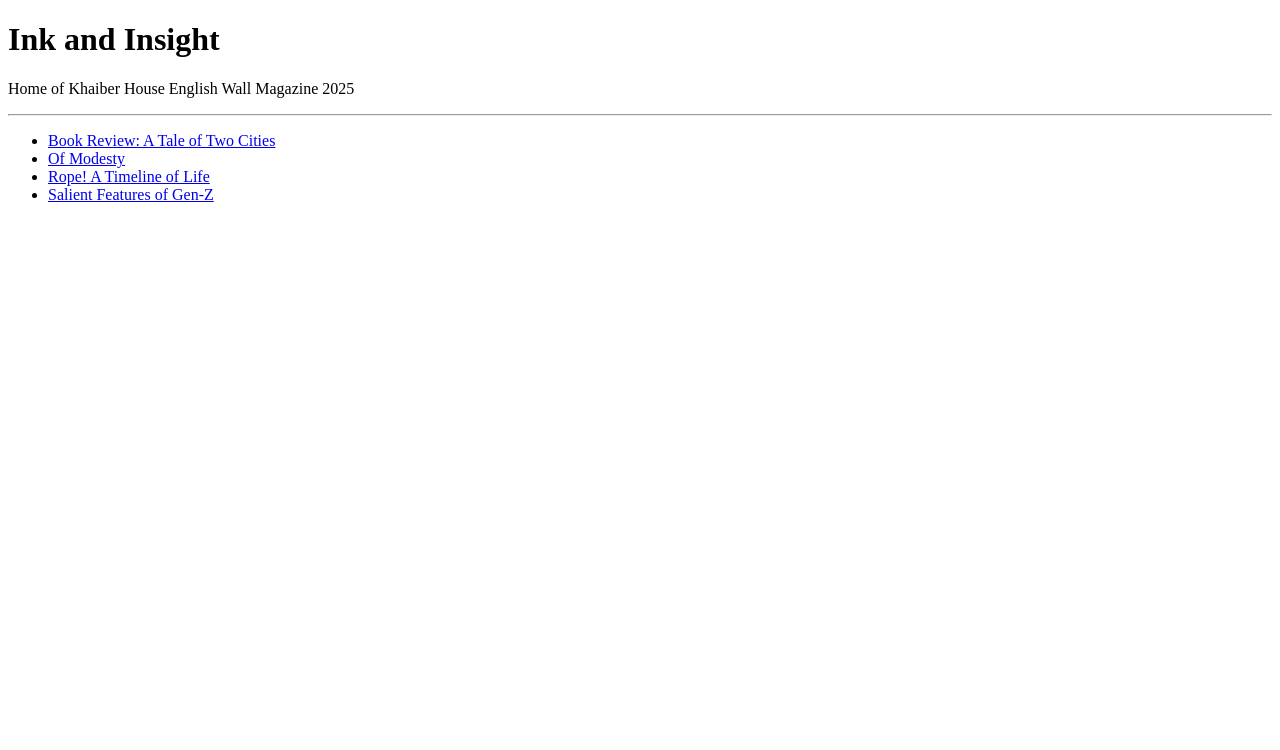
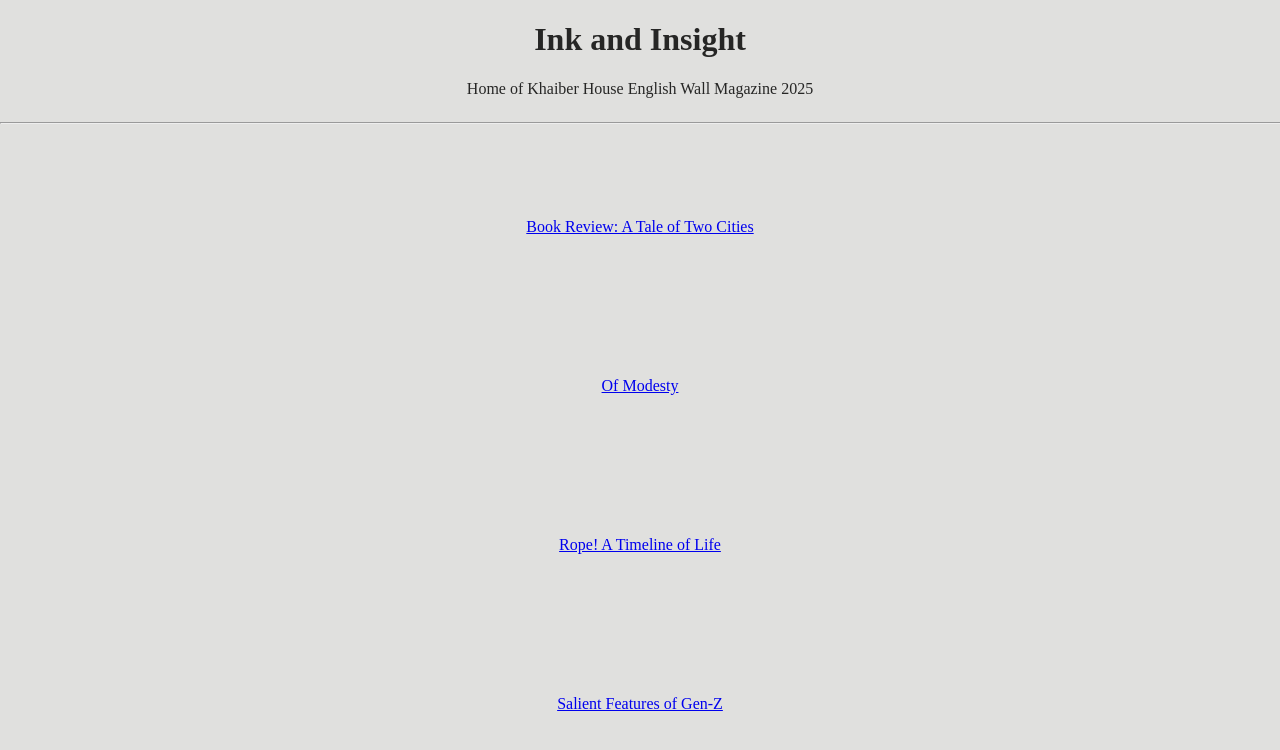
Before and after one commit to AhsabAli2000/Khaiber-Wall-magazine-2025-website, a plain HTML site: page articles.html in a window 1280 px wide. Drawn offline with Linux system fonts and the light colour scheme; the site is published under a folder, as on GitHub Pages, so addresses that start at the root find nothing.

Commit message:
Minor fix. Fixed links for subsection pages

```diff
--- a/articles.html
+++ b/articles.html
@@ -3,7 +3,7 @@
 <head>
     <meta charset="UTF-8">
     <meta name="viewport" content="width=device-width, initial-scale=1.0">
-    <link rel="stylesheet" href="/style.css">
+    <link rel="stylesheet" href="./style.css">
     <title>Articles</title>
 </head>
 <body>
```
Also changed, not shown: poems.html (+1 -1 lines), stories.html (+1 -1 lines).
